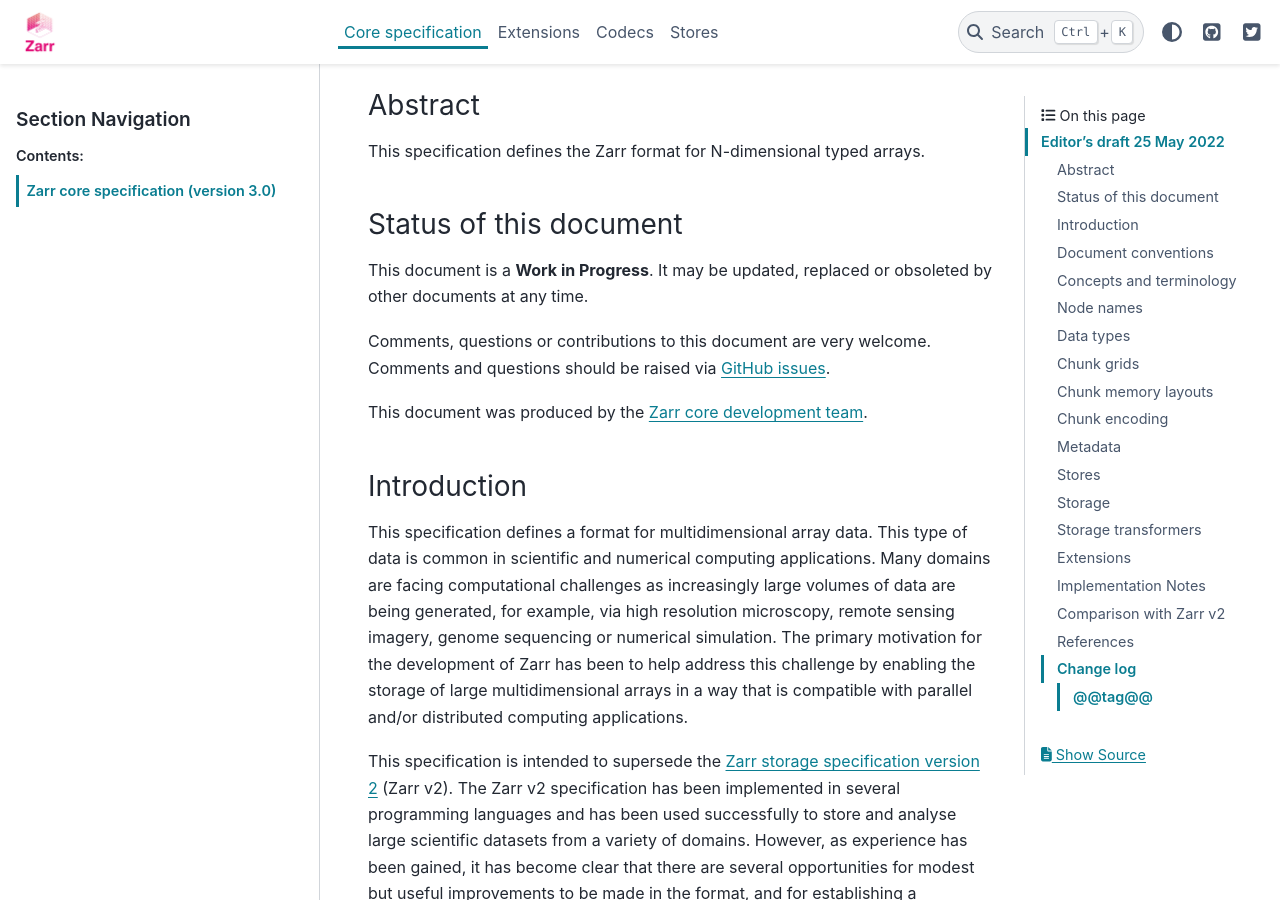
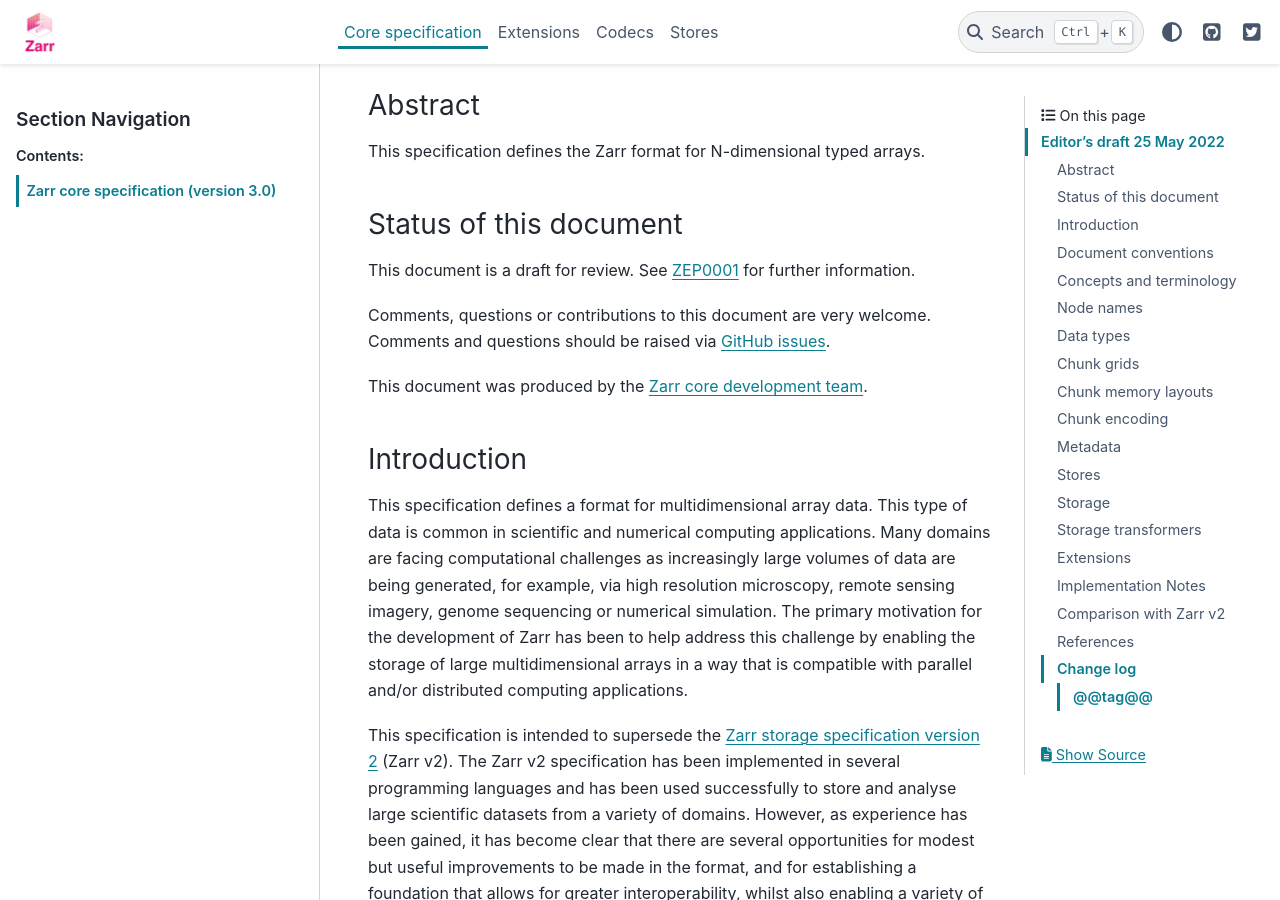
Before and after one commit to zarr-developers/zarr-specs, a Sphinx documentation site: the page built from docs/core/v3.0.rst, in a window 1280 px wide and 900 px high, scrolled down 680 px. Built offline with Sphinx 7.4.7 and the PyData theme 0.15.4, drawn with Linux system fonts in a browser that asks for light colours.

Commit message:
update status of this document

```diff
--- a/docs/core/v3.0.rst
+++ b/docs/core/v3.0.rst
@@ -38,8 +38,7 @@ This specification defines the Zarr format for N-dimensional typed arrays.
 Status of this document
 =======================
 
-This document is a **Work in Progress**. It may be updated, replaced
-or obsoleted by other documents at any time.
+This document is a draft for review. See `ZEP0001 <https://zarr.dev/zeps/draft/ZEP0001.html>`_ for further information.
 
 Comments, questions or contributions to this document are very
 welcome. Comments and questions should be raised via `GitHub issues
```
